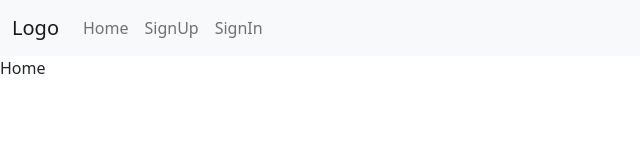
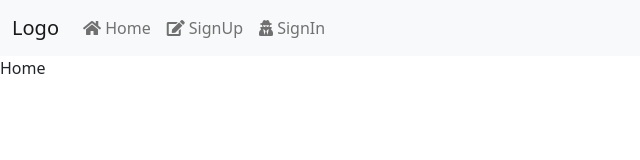
Before and after one commit to Smr0303/Restraunt, a React (Create React App) app in the folder client/: page / in a window 1280 px wide. Shown: the top 160 px of the page, without its empty margins (0-640 px from the left). Built offline with nearby package versions, Linux system fonts and the light colour scheme.

Commit message:
Icons added

```diff
--- a/client/src/components/Header.js
+++ b/client/src/components/Header.js
@@ -39,7 +39,7 @@ export default withRouter(function Header({history}) {
                         className="nav-link "
                         aria-current="page"
                       >
-                        User dashboard
+                        <i className="fa fa-home"></i> User dashboard
                       </Link>
                     </li>
                   </>
@@ -52,7 +52,7 @@ export default withRouter(function Header({history}) {
                         className="nav-link "
                         aria-current="page"
                       >
-                        Admin dashboard
+                        <i className="fa fa-home"></i> Admin dashboard
                       </Link>
                     </li>
                   </>
@@ -61,7 +61,7 @@ export default withRouter(function Header({history}) {
                   <>
                     <li className="nav-item">
                       <Link to="/" className="nav-link " aria-current="page">
-                        Home
+                        <i className="fa fa-home"></i> Home
                       </Link>
                     </li>
                     <li className="nav-item">
@@ -70,12 +70,12 @@ export default withRouter(function Header({history}) {
                         className="nav-link "
                         aria-current="page"
                       >
-                        SignUp
+                        <i className="fa fa-edit"></i> SignUp
                       </Link>
                     </li>
                     <li className="nav-item">
                       <Link to="/SignIn" className="nav-link">
-                        SignIn
+                        <i className="fa fa-user-secret"></i> SignIn
                       </Link>
                     </li>
                   </>
@@ -88,7 +88,7 @@ export default withRouter(function Header({history}) {
                         aria-current="page"
                         onClick={handleLogout}
                       >
-                        Logout
+                        <i className="fa fa-sign-out-alt"></i> Logout
                       </button>
                     </li>
                   </>
```
